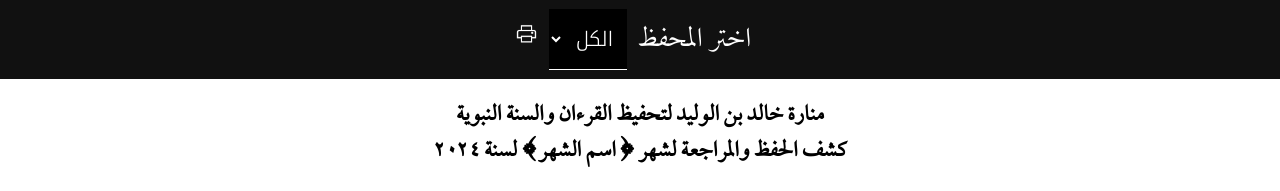
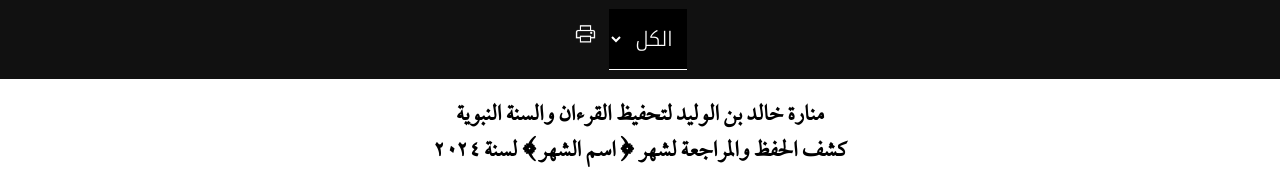
Before and after one commit to manara-app/reports, a plain HTML site: page index.html in a window 1280 px wide. Shown: the top 191 px of the page. Drawn offline with Linux system fonts and the light colour scheme; no server answers.

Commit message:
Update index.html

```diff
--- a/index.html
+++ b/index.html
@@ -68,7 +68,6 @@
             <table class="toolBar">
                 <tr>
                     <td>
-                        اختر المحفظ
                         <select id="lordList" onchange="show_hide_tr(this.value)">
                             <option value="all">الكل</option>
                         </select>
```
